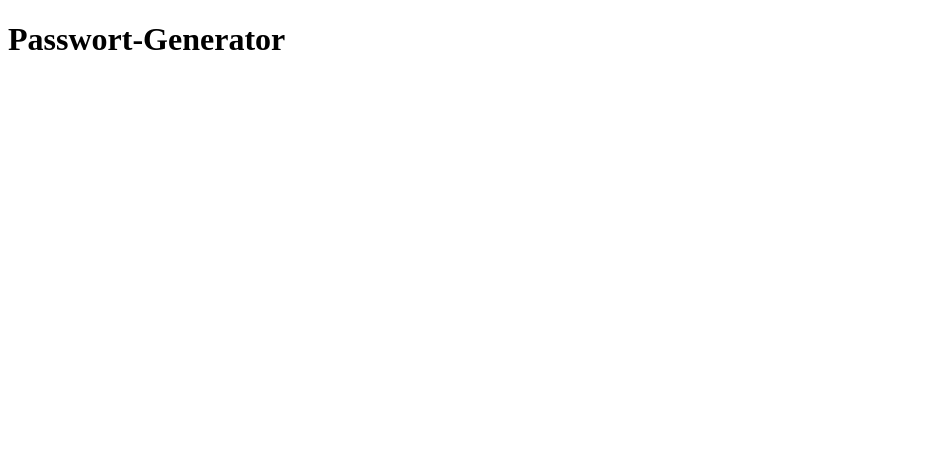
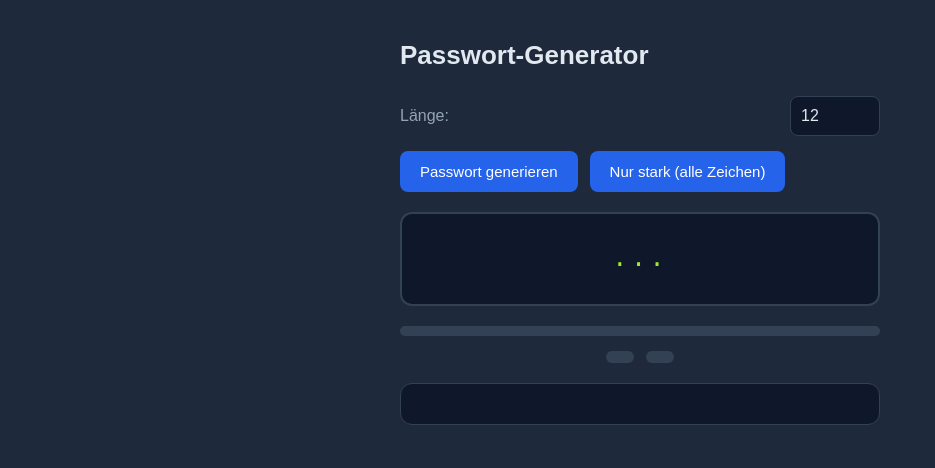
Before and after one commit to Suzu-glitch/Programmier-Uebungen, a plain HTML site: page Passwort-Generator/passwort.html in a window 1280 px wide. Shown: the whole page, without its empty margins (0-935 px from the left). Drawn offline with Linux system fonts and the light colour scheme.

Commit message:
Add HTML structure and styling for password generator page

```diff
--- /dev/null
+++ b/Passwort-Generator/passwort.css
@@ -0,0 +1,120 @@
+* {
+  box-sizing: border-box;
+  margin: 0;
+  padding: 0;
+  font-family: Arial, Helvetica, sans-serif;
+}
+
+body {
+  background-color: #1e293b;
+  color: #e2e8f0;
+  max-width: 520px;
+  margin: 0 auto;
+  padding: 40px 20px;
+}
+
+h1 {
+  font-size: 26px;
+  margin-bottom: 25px;
+}
+
+.length-row {
+  display: flex;
+  justify-content: space-between;
+  align-items: center;
+  margin-bottom: 15px;
+  color: #94a3b8;
+}
+
+#length-input {
+  width: 90px;
+  padding: 10px;
+  border: 1px solid #334155;
+  border-radius: 8px;
+  background-color: #0f172a;
+  color: #e2e8f0;
+  font-size: 16px;
+}
+
+.button-row {
+  display: flex;
+  gap: 12px;
+  margin-bottom: 20px;
+}
+
+#generate-button,
+#strong-button {
+  padding: 12px 20px;
+  border: none;
+  border-radius: 8px;
+  background-color: #2563eb;
+  color: #ffffff;
+  font-size: 15px;
+  cursor: pointer;
+}
+
+#generate-button:hover,
+#strong-button:hover {
+  background-color: #1d4ed8;
+}
+
+#password-display {
+  padding: 30px 20px;
+  border: 2px solid #334155;
+  border-radius: 12px;
+  background-color: #0f172a;
+  color: #a3e635;
+  font-family: "Courier New", Courier, monospace;
+  font-size: 26px;
+  letter-spacing: 3px;
+  text-align: center;
+  word-break: break-all;
+  margin-bottom: 20px;
+}
+
+#strength-bar {
+  height: 10px;
+  border-radius: 5px;
+  background-color: #334155;
+  margin-bottom: 12px;
+}
+
+#strength-bar-fill {
+  width: 0;
+  height: 100%;
+  border-radius: 5px;
+  transition: width 0.3s ease;
+}
+
+#strength-text {
+  text-align: center;
+  font-weight: bold;
+  margin-bottom: 15px;
+}
+
+.info-row {
+  display: flex;
+  justify-content: center;
+  gap: 12px;
+  margin-bottom: 20px;
+}
+
+#length-info,
+#pool-info {
+  padding: 6px 14px;
+  border-radius: 20px;
+  background-color: #334155;
+  color: #94a3b8;
+  font-size: 13px;
+}
+
+#log-output {
+  padding: 20px;
+  border: 1px solid #334155;
+  border-radius: 12px;
+  background-color: #0f172a;
+  color: #a3e635;
+  font-family: "Courier New", Courier, monospace;
+  font-size: 15px;
+  line-height: 1.6;
+}
--- a/Passwort-Generator/passwort.html
+++ b/Passwort-Generator/passwort.html
@@ -4,9 +4,35 @@
     <meta charset="UTF-8" />
     <meta name="viewport" content="width=device-width, initial-scale=1.0" />
     <title>Passwort-Generator</title>
+    <link rel="stylesheet" href="passwort.css" />
   </head>
   <body>
     <h1>Passwort-Generator</h1>
+
+    <div class="length-row">
+      <label for="length-input">Länge:</label>
+      <input type="number" id="length-input" value="12" min="4" max="64" />
+    </div>
+
+    <div class="button-row">
+      <button id="generate-button">Passwort generieren</button>
+      <button id="strong-button">Nur stark (alle Zeichen)</button>
+    </div>
+
+    <div id="password-display">...</div>
+
+    <div id="strength-bar">
+      <div id="strength-bar-fill"></div>
+    </div>
+    <p id="strength-text"></p>
+
+    <div class="info-row">
+      <span id="length-info"></span>
+      <span id="pool-info"></span>
+    </div>
+
+    <pre id="log-output"></pre>
+
     <script src="passwort.js"></script>
   </body>
 </html>
```
